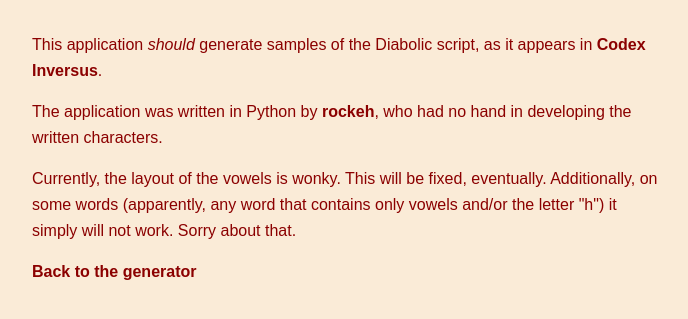
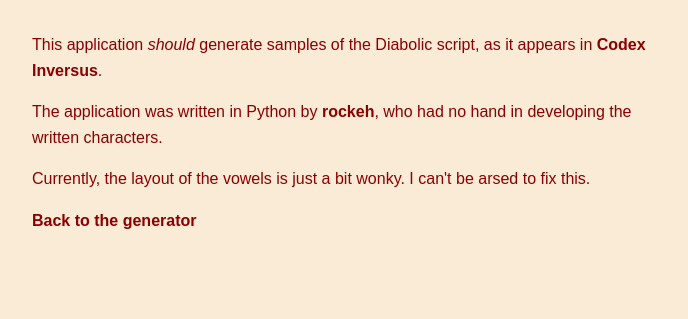
Before and after one commit to alexsincai/diabolic-script-generator, a Flask app: page /about in a window 1280 px wide. Shown: the top 319 px of the page, without its empty margins (293-981 px from the left). Run offline with Flask 2, Linux system fonts and the light colour scheme.

Commit message:
about text, removed test

```diff
--- a/app/templates/about.html
+++ b/app/templates/about.html
@@ -1,6 +1,4 @@
-{% extends "base.html" %}
-
-{% block content %}
+{% extends "base.html" %} {% block content %}
 <main>
     <p>
         This application <em>should</em> generate samples of the Diabolic
@@ -13,10 +11,8 @@
         hand in developing the written characters.
     </p>
     <p>
-        Currently, the layout of the vowels is wonky. This will be fixed,
-        eventually. Additionally, on some words (apparently, any word that
-        contains only vowels and/or the letter "h") it simply will not work.
-        Sorry about that.
+        Currently, the layout of the vowels is just a bit wonky. I can't be
+        arsed to fix this.
     </p>
     <p><a href="{{ url_for('index') }}">Back to the generator</a></p>
 </main>
```
Also changed, not shown: app/diabolic.py (+0 -12 lines).
